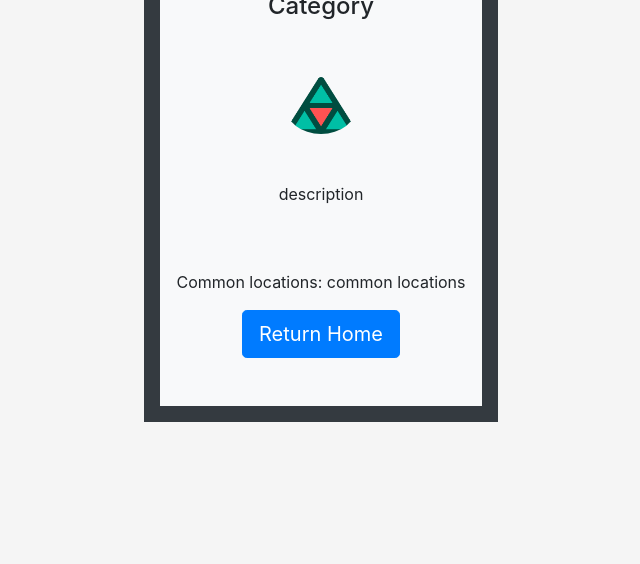
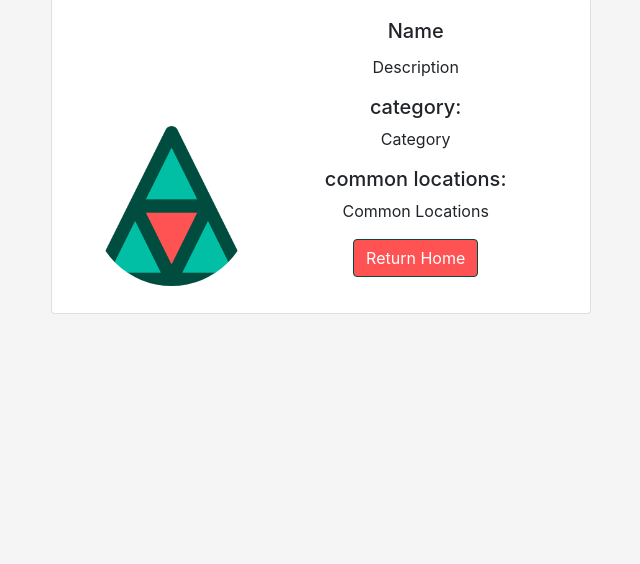
Before and after one commit to msyed92/BOTW_item_search, a website: page display.html in a window 1280 px wide. Shown: the part 236-800 px from the top of the page, without its empty margins (319-959 px from the left). Drawn offline with nearby package versions, Linux system fonts and the light colour scheme; no server answers.

Commit message:
style update

```diff
--- a/display.html
+++ b/display.html
@@ -44,19 +44,27 @@
     <link href="styles.css" rel="stylesheet" />
   </head>
   <body class="text-center">
-    <div class="container py-3 text-box">
-      <div class="p-3 mb-4 bg-dark rounded-5">
-        <div class="container-fluid bg-light py-5">
-          <h2 class="display-5 fw-bold name">Name</h2>
-          <h4 class="category">Category</h4>
-          <img class="img mt-5" src="zelda.png" alt="" width="72" height="57" />
-          <p class="desc py-5">description</p>
-          <p>Common locations: <span class="loc">common locations</span></p>
-          <form action="/display" method="post">
-            <button class="btn btn-primary btn-lg" type="submit">
-              Return Home
-            </button>
-          </form>
+    <div class="card mb-3" style="max-width: 540px">
+      <div class="row g-0">
+        <div class="col-md-4">
+          <img src="zelda.png" class="img img-fluid rounded-start" alt="..." />
+        </div>
+        <div class="col-md-8">
+          <div class="card-body">
+            <h5 class="card-title name">Name</h5>
+            <p class="card-text desc">Description</p>
+            <h5>category:</h5>
+            <p class="category">Category</p>
+            <h5>common locations:</h5>
+            <p class="loc">Common Locations</p>
+            <p class="card-text">
+              <form action="/display" method="post">
+                <button class="btn btn-primary btn-md" type="submit">
+                  Return Home
+                </button>
+              </form>
+            </p>
+          </div>
         </div>
       </div>
     </div>
--- a/public/styles.css
+++ b/public/styles.css
@@ -48,4 +48,50 @@ body {
 
 .img {
   border-radius: 50%;
+  margin-top: 25%;
 }
+
+.card {
+  margin: 0 auto;
+  float: none;
+  margin-bottom: 10px;
+}
+
+@media screen and (min-width: 700px) {
+  .img {
+    margin-top: 80%;
+    margin-left: 25%;
+  }
+}
+
+.btn-primary {
+  background-color: #ff5252;
+  color: #fff;
+  border-color: #004d40;
+}
+
+.btn-primary:hover,
+.btn-primary:focus,
+.btn-primary:active,
+.btn-primary.active,
+.open .dropdown-toggle.btn-primary {
+  background-color: #eb3030;
+  color: #fff;
+  border-color: #004d40;
+}
+
+.btn-secondary {
+  background-color: #00bfa5;
+  color: #fff;
+  border-color: #004d40;
+}
+
+.btn-secondary:hover,
+.btn-secondary:focus,
+.btn-secondary:active,
+.btn-secondary.active,
+.open .dropdown-toggle.btn-secondary {
+  background-color: #31aa9a;
+  color: #fff;
+  border-color: #004d40;
+}
```
